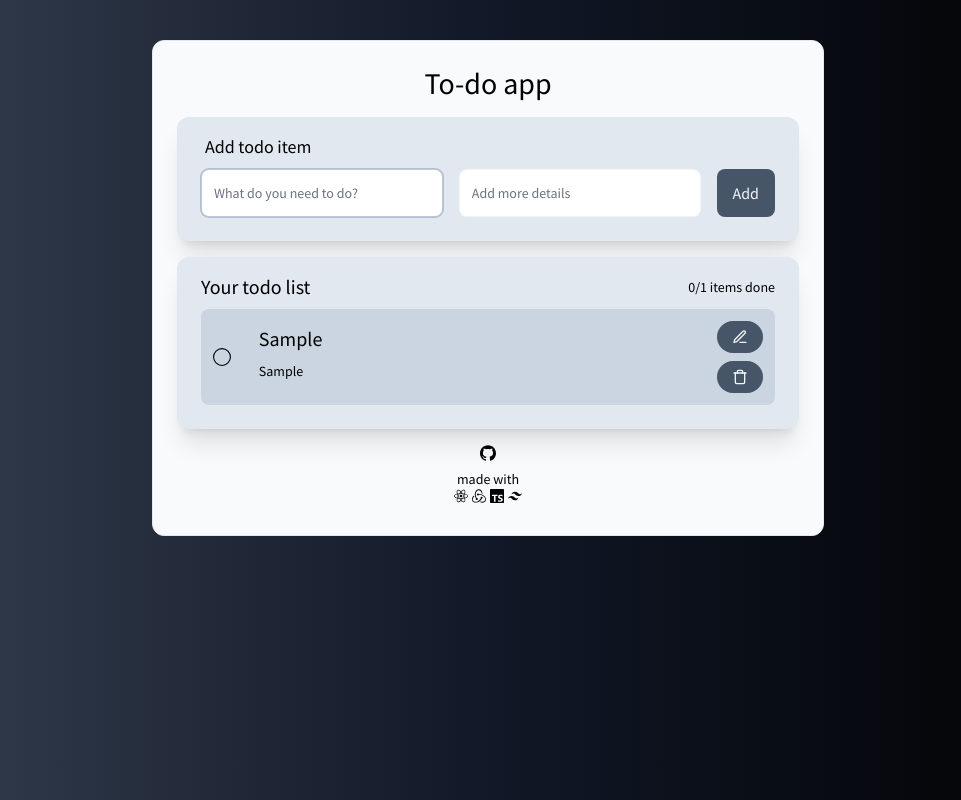
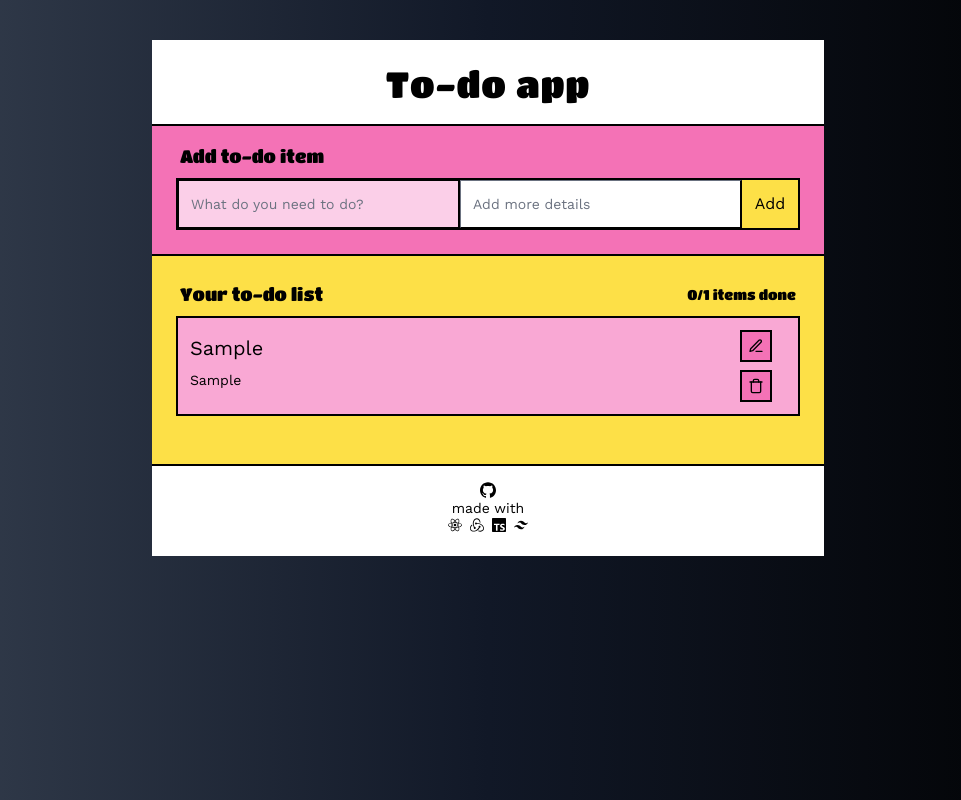
Before and after one commit to kriseliassen/todo-redux-typescript, a React (Create React App) app: page / in a window 1280 px wide. Both pictures are taken after typing "Sample", "Sample" into the empty fields and a click on the input "Add". Shown: the whole page, without its empty margins (152-1113 px from the left). Built offline with nearby package versions, Linux system fonts and the light colour scheme.

Commit message:
Changed design of app

```diff
--- a/src/App.tsx
+++ b/src/App.tsx
@@ -5,21 +5,21 @@ import { SiReact, SiRedux, SiTypescript, SiTailwindcss, SiGithub } from 'react-i
 const App = (): JSX.Element => {
 	return (
 		<div className="App min-h-screen bg-gradient-to-r from-gray-700 via-gray-900 to-black p-10">
-			<div className="max-w-2xl mx-auto p-6 bg-slate-50 border rounded-xl flex flex-col">
-				<header className="mx-auto text-center">
-					<h1 className="text-3xl mb-2">
+			<div className="max-w-2xl mx-auto py-6 bg-white flex flex-col divide-y-2 divide-black">
+				<header className="mx-auto text-center pb-5">
+					<h1 className="text-4xl font-titan tracking-wide">
 						To-do app
 					</h1>
 				</header>
 				<TodoForm />
 				<TodoList />
-				<footer className="mx-auto flex flex-col place-content-center space-y-2 m-2">
+				<footer className="mx-auto w-full flex flex-col place-content-center pt-4">
 					<div className="flex place-content-center">
 						<a href="https://github.com/kriseliassen" className="w-fit"><SiGithub /></a>
 					</div>
 					<p className="text-sm text-center">
 						made with
-						<span className="flex space-x-1">
+						<span className="flex gap-2 justify-center">
 							<SiReact className="self-center" />
 							<SiRedux className="self-center" />
 							<SiTypescript className="self-center" />
--- a/src/components/TodoForm.tsx
+++ b/src/components/TodoForm.tsx
@@ -19,13 +19,13 @@ const TodoForm = (): JSX.Element => {
   };
 
   return (
-    <div className="w-full p-6 pt-4 mx-auto bg-slate-200 shadow-xl rounded-xl m-2">
-      <h2 className="mb-2 mx-1 text-lg text-right md:text-left">Add todo item</h2>
-      <form onSubmit={handleSubmit(onSubmit)} className="flex flex-col md:flex-row flex-wrap space-y-2 md:space-y-0 md:space-x-4">
+    <div className="w-full p-6 pt-4 mx-auto bg-pink-400">
+      <h2 className="mb-2 px-1 text-lg text-right md:text-left font-titan">Add to-do item</h2>
+      <form onSubmit={handleSubmit(onSubmit)} className="flex flex-col md:flex-row flex-wrap gap-0 border-2 border-black">
         <div className="flex-auto">
           <label className="sr-only">Title</label>
           <input
-            className="w-full h-12 text-sm border-gray-100 rounded-lg focus:ring-slate-400/60 focus:border-slate-400/60"
+            className="w-full h-12 text-sm border-b-2 border-b-black md:border-b md:border-r-2 md:border-r-black focus:ring-black focus:border-black focus:bg-pink-200"
             type="text"
             placeholder="What do you need to do?"
             {...register('title')}
@@ -34,12 +34,13 @@ const TodoForm = (): JSX.Element => {
         <div className="flex-auto">
           <label className="sr-only">Description</label>
           <input
-            className=" w-full h-12 text-sm border-gray-100 rounded-lg focus:ring-slate-400/60 focus:border-slate-400/60"
+            className=" w-full h-12 text-sm border-b-2 border-b-black md:border-b md:border-r-2 md:border-r-black focus:ring-black focus:border-black focus:bg-pink-200"
             type="text"
             placeholder="Add more details"
             {...register('description')} />
         </div>
-        <input className="py-2 md:px-4 md:py-3 bg-slate-600 text-slate-100 rounded-lg hover:bg-slate-500 hover:cursor-pointer focus:outline-slate-400/60" type="submit" value="Add" />
+        <input className="h-12 md:w-14 bg-yellow-300
+         hover:bg-yellow-300/60 hover:cursor-pointer focus:outline-yellow-300/60" type="submit" value="Add" />
       </form>
     </div>
   )
--- a/src/components/TodoItem.tsx
+++ b/src/components/TodoItem.tsx
@@ -48,7 +48,7 @@ const TodoItem = ({ title, description, id, completed }: IProps): JSX.Element =>
   }
 
   return (
-    <div className={`flex justify-between bg-slate-300 p-3 rounded-lg  ${completed ? 'order-1' : 'order-0'}`}>
+    <div className={`flex flex-col md:flex-row justify-between bg-pink-300 p-3 border-2 border-black ${completed ? 'order-1' : 'order-0'}`}>
       {isEditing ? (
         <div className="flex flex-col w-full relative">
           <h3 className="absolute right-0 -top-1">Edit item</h3>
@@ -57,7 +57,7 @@ const TodoItem = ({ title, description, id, completed }: IProps): JSX.Element =>
               <div className="Form__field flex flex-col">
                 <label className="text-sm font-semibold">Title</label>
                 <input
-                  className="w-full h-10 text-sm border-gray-100 rounded-lg focus:ring-slate-400/60 focus:border-slate-400/60"
+                  className="w-full h-10 text-sm border-2 border-black focus:ring-slate-400/60 focus:border-slate-400/60"
                   type="text"
                   defaultValue={currentTodo.title}
                   {...register('title')}
@@ -67,7 +67,7 @@ const TodoItem = ({ title, description, id, completed }: IProps): JSX.Element =>
               <div className="Form__field flex flex-col">
                 <label className="text-sm font-semibold">Description</label>
                 <input
-                  className="w-full h-10 text-sm border-gray-100 rounded-lg focus:ring-slate-400/60 focus:border-slate-400/60"
+                  className="w-full h-10 text-sm border-2 border-black focus:ring-slate-400/60 focus:border-slate-400/60"
                   type="text"
                   defaultValue={currentTodo.description}
                   {...register('description')}
@@ -80,33 +80,32 @@ const TodoItem = ({ title, description, id, completed }: IProps): JSX.Element =>
               <input
                 type="button"
                 value="Cancel"
-                className="flex justify-center px-2 py-1 text-sm bg-red-400 rounded-lg hover:bg-red-400/60 hover:cursor-pointer focus:outline-slate-400/60"
+                className="flex justify-center px-2 py-1 text-sm border-2 border-black bg-red-400 hover:bg-red-400/60 hover:cursor-pointer focus:outline-slate-400/60"
                 onClick={() => setIsEditing(false)} />
-              <input type="submit" value="Update" className="flex justify-center px-2 py-1 text-sm bg-emerald-400 rounded-lg hover:bg-emerald-400/60 hover:cursor-pointer focus:outline-slate-400/60" />
+              <input type="submit" value="Update" className="flex justify-center px-2 py-1 text-sm border-2 border-black bg-emerald-400 hover:bg-emerald-400/60 hover:cursor-pointer focus:outline-slate-400/60" />
             </div>
           </form>
         </div>
       )
         : (
           <>
-            <div className="md:w-1/12 pr-2 text-lg flex">
-              {!completed ? <BsCircle className="self-center" /> : <BsCheckCircle className="self-center" />}
+            <div className="flex w-full">
+              <div onClick={toggleDone} className={`w-10/12 flex flex-col justify-center ${completed && 'line-through opacity-75'}`}>
+                <h3 className="text-xl first-letter:capitalize ">{title}</h3>
+                <p className="text-sm my-2 mr-2  first-letter:capitalize ">{description}</p>
+              </div>
             </div>
-            <div onClick={toggleDone} className={`w-10/12 flex flex-col justify-center ${completed && 'line-through opacity-75'}`}>
-              <h3 className="text-xl first-letter:capitalize ">{title}</h3>
-              <p className="text-sm my-2 mr-2  first-letter:capitalize ">{description}</p>
-            </div>
-            <div className="md:w-1/12 flex flex-col space-y-2 justify-center">
+            <div className="md:w-1/12 flex md:flex-col gap-2 justify-end">
               {!completed
                 && <button
                   onClick={editTodo}
-                  className="flex justify-center p-2 text-base bg-slate-600 text-slate-100 rounded-full hover:bg-slate-500 hover:cursor-pointer focus:outline-slate-400/60">
-                  <FiEdit3 />
+                  className="h-8 w-8 flex justify-center text-base bg-pink-400 border-2 border-black  hover:bg-pink-400/50 hover:cursor-pointer focus:outline-pink-400/50">
+                  <FiEdit3 className="self-center" />
                 </button>}
               <button
                 onClick={deleteTodo}
-                className="p-2 flex justify-center text-base bg-slate-600 text-slate-100 rounded-full hover:bg-slate-500 hover:cursor-pointer focus:outline-slate-400/60">
-                <FiTrash />
+                className="h-8 w-8 flex justify-center text-base bg-pink-400 border-2 border-black  hover:bg-pink-400/50 hover:cursor-pointer focus:outline-pink-400/50">
+                <FiTrash className="self-center" />
               </button>
             </div>
           </>
--- a/src/components/TodoList.tsx
+++ b/src/components/TodoList.tsx
@@ -8,12 +8,12 @@ const TodoList = (): JSX.Element => {
   const doneItems = todoList.filter(item => item.completed)
 
   return (
-    <div className="w-full p-6 pt-4 mx-auto bg-slate-200 shadow-xl rounded-xl m-2">
-      <div className="w-full flex justify-between">
-        <h2 className="text-xl w-fit">
-          Your todo list
+    <div className="w-full p-6 py-12 pt-6 mx-auto bg-yellow-300">
+      <div className="w-full px-1 flex justify-between">
+        <h2 className="text-lg w-fit font-titan">
+          Your to-do list
         </h2>
-        <p className="text-sm self-center">
+        <p className="text-sm self-center font-titan text-right">
           {doneItems.length}/{todoList.length} items done
         </p>
       </div>
--- a/src/index.css
+++ b/src/index.css
@@ -1,4 +1,6 @@
-@import url("https://fonts.googleapis.com/css2?family=Source+Sans+Pro:ital,wght@0,200;0,300;0,400;0,600;0,700;0,900;1,200;1,300;1,400;1,600;1,700;1,900&display=swap");
+/* @import url("https://fonts.googleapis.com/css2?family=Source+Sans+Pro:ital,wght@0,200;0,300;0,400;0,600;0,700;0,900;1,200;1,300;1,400;1,600;1,700;1,900&display=swap"); */
+@import url("https://fonts.googleapis.com/css2?family=Work+Sans:ital,wght@0,100;0,200;0,300;0,400;0,500;0,600;0,700;0,800;0,900;1,100;1,200;1,300;1,400;1,500;1,600;1,700;1,800;1,900&display=swap");
+@import url("https://fonts.googleapis.com/css2?family=Titan+One&display=swap");
 
 @tailwind base;
 @tailwind components;
--- a/tailwind.config.js
+++ b/tailwind.config.js
@@ -2,7 +2,8 @@ module.exports = {
 	content: ["./src/**/*.{js,jsx,ts,tsx}"],
 	theme: {
 		fontFamily: {
-			sans: ["Source Sans Pro", "sans-serif"],
+			sans: ["Work Sans", "sans-serif"],
+			titan: ["Titan One", "sans-serif"],
 		},
 	},
 	plugins: [require("@tailwindcss/forms")],
```
